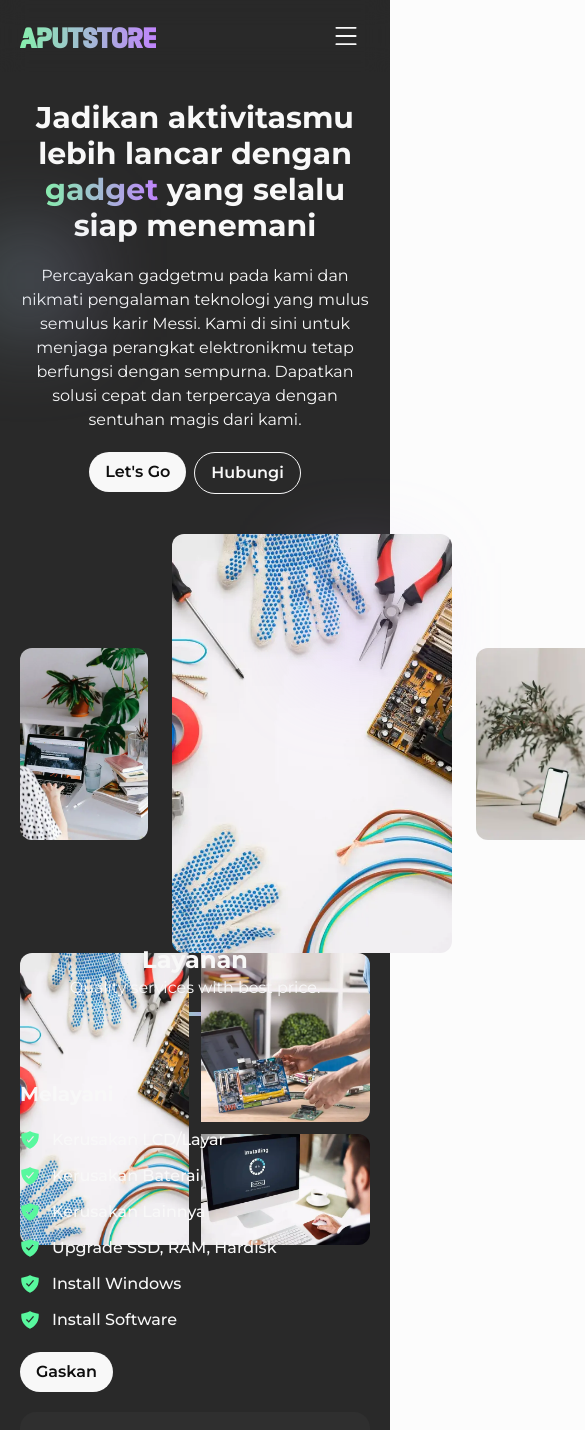
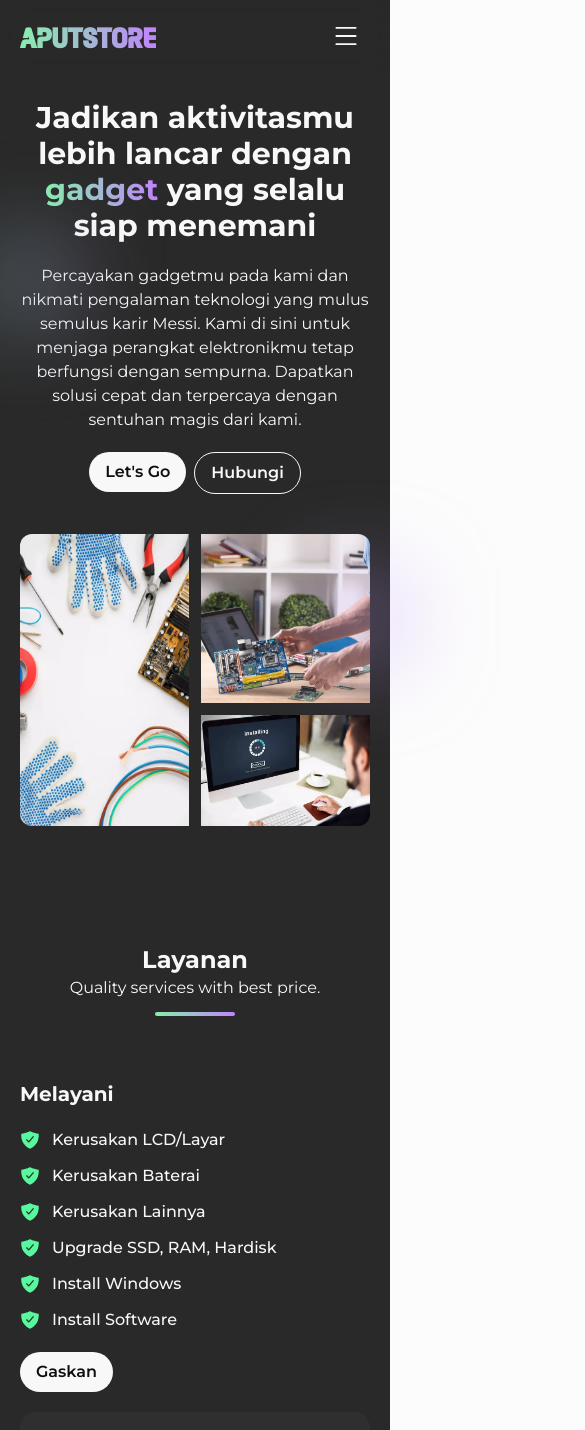
Before and after one commit to Satria-Kurniawan/company-profile, a React (Vite) app: page / in a window 390 px wide. Shown: the top 1430 px of the page, 585 px wide, since content can reach past the window. Built offline with nearby package versions, Linux system fonts and the light colour scheme.

Commit message:
update performance

```diff
--- a/src/components/Hero.tsx
+++ b/src/components/Hero.tsx
@@ -35,7 +35,7 @@ export default function Hero() {
           </Link>
         </div>
       </section>
-      <section className="flex gap-x-3 items-center w-fit mx-auto">
+      <section className="md:flex hidden gap-x-3 items-center w-fit mx-auto">
         <img
           src={Img6}
           alt="Laptop"
--- a/src/components/HeroImagesMobile.tsx
+++ b/src/components/HeroImagesMobile.tsx
@@ -18,14 +18,14 @@ export default function HeroImagesMobile() {
           alt="Laptop"
           width="280"
           height="157.5"
-          className="rounded-xl rounded-l-none"
+          className="rounded-tr-xl"
         />
         <img
           src={Img3}
           alt="Laptop"
           width="280"
           height="157.5"
-          className="rounded-xl rounded-l-none"
+          className="rounded-br-xl"
         />
       </section>
     </main>
```
